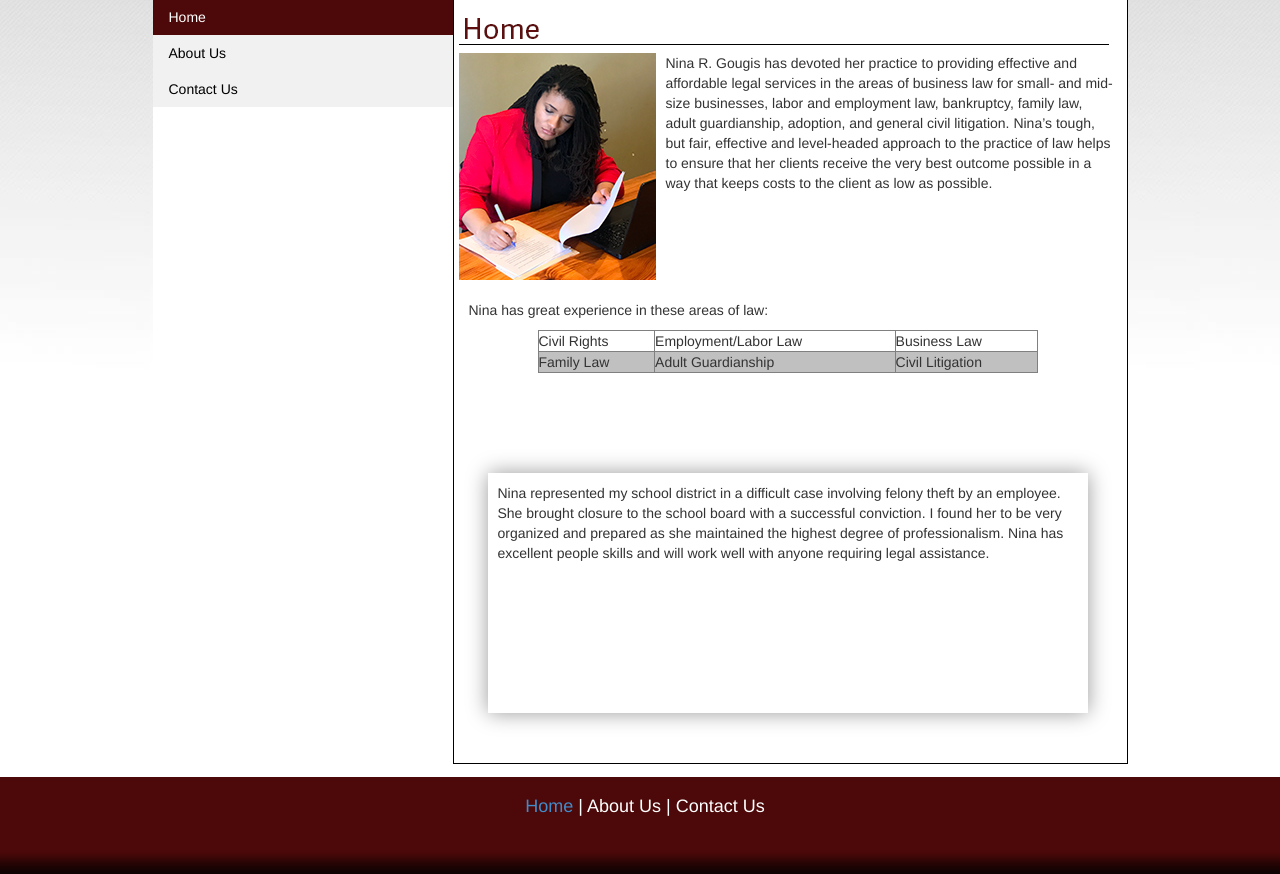
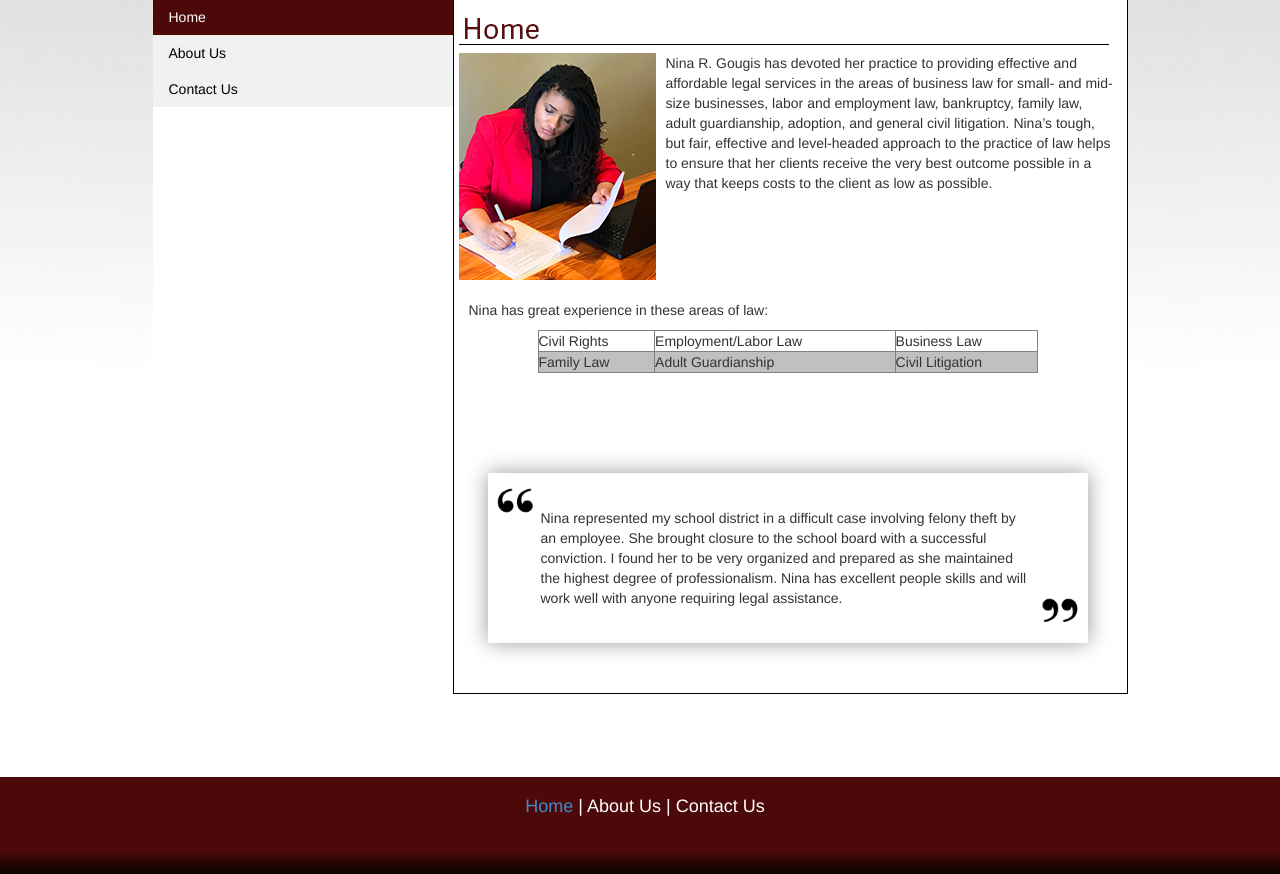
Before and after one commit to mcwashi/NenaLawOffice, a PHP site: page / in a window 1280 px wide. Shown: the part 426-1300 px from the top of the page. Run offline with PHP 8.4, Linux system fonts and the light colour scheme; some libraries are stand-ins or nearby versions.

Commit message:
Changes Nena requested. WIP

```diff
--- a/assets/css/custom.css
+++ b/assets/css/custom.css
@@ -106,14 +106,32 @@ p {
 	margin: 50px auto;
 	position: relative;
 	width: 600px;
-	height: 240px;
+	height: 170px;
 	padding: 10px;
 	box-shadow: 0 0 20px rgba(0, 0, 0, 0.4);
 }
 #slideshow > div {
 	position: absolute;
-	top: 10px;
-	left: 10px;
-	right: 10px;
+	top: 35px;
+	left: 53px;
+	right: 60px;
 	bottom: 10px;
 }
+
+#leftQuote{
+	position: absolute;
+	z-index: 0;
+	top: -10px;
+	left: -10px;
+	height: 75px;
+	width: 75px;
+}
+
+#rightQuote{
+	position: absolute;
+	z-index: 0;
+	top: 100px;
+	right: -10px;
+	height: 75px;
+	width: 75px;
+}
--- /dev/null
+++ b/assets/js/modal.js
@@ -0,0 +1,25 @@
+// Get the modal
+var modal = document.getElementById('myModal');
+
+// Get the button that opens the modal
+var btn = document.getElementById("myBtn");
+
+// Get the <span> element that closes the modal
+var span = document.getElementsByClassName("close")[0];
+
+// When the user clicks the button, open the modal
+btn.onclick = function () {
+    modal.style.display = "block";
+}
+
+// When the user clicks on <span> (x), close the modal
+span.onclick = function () {
+    modal.style.display = "none";
+}
+
+// When the user clicks anywhere outside of the modal, close it
+window.onclick = function (event) {
+    if (event.target == modal) {
+        modal.style.display = "none";
+    }
+}
--- a/index.html
+++ b/index.html
@@ -16,6 +16,10 @@
 
 	<!-- Custom CSS -->
 	<link href="assets/css/custom.css" rel="stylesheet">
+
+	<!-- Modal CSS -->
+	<link href="assets/css/modal.css" rel="stylesheet">
+
 
 	<!-- Google Fonts -->
 	<link href='http://fonts.googleapis.com/css?family=Raleway:400,700' rel='stylesheet' type='text/css'>
@@ -111,6 +115,8 @@
 				<br>
 
 				<div id="slideshow">
+					<img src="./assets/img/LeftQuote.png" id="leftQuote" />
+					<img src="./assets/img/RightQuote.png" id="rightQuote" />
 					<div>Nina represented my school district in a difficult case involving felony theft by an employee. She brought closure to
 						the school board with a successful conviction. I found her to be very organized and prepared as she maintained the
 						highest degree of professionalism. Nina has excellent people skills and will work well with anyone requiring legal
@@ -118,14 +124,32 @@
 					</div>
 					<div>I became acquainted with Nina a year ago, as she was handling the Chapter 13 caseload of one of the larger Chapter 13
 						filers in our region. I found her to be a highly competent attorney in what is certainly a complex field of the law.
-						What impressed me as trustee was that she was equally adept at dealing with her clients, creditors, other counsel,
-						myself and the Court. She was always very professional and respectful to all parties, and successful in resolving the
-						issues that relate to a Chapter 13 filing. It should be noted that not every practitioner is adept at dealing with
-						debtors, who are often in very stressful situations. In my view, this is one of Nina's strongest attributes. I'm excited
-						that Nina is re-entering the bankruptcy realm, and I know she would be most helpful to anyone in need of such legal
-						assistance.
-						<br>
-						<br> Michael D. Clark Chapter 13 Bankruptcy Trustee</div>
+
+						<a href="#" id="myBtn">...Read More</a>
+
+					</div>
+
+
+
+				</div>
+
+				<!-- The Modal -->
+				<div id="myModal" class="modal">
+
+					<!-- Modal content -->
+					<div class="modal-content">
+						<span class="close">&times;</span>
+						<p>I became acquainted with Nina a year ago, as she was handling the Chapter 13 caseload of one of the larger Chapter
+							13 filers in our region. I found her to be a highly competent attorney in what is certainly a complex field of the
+							law. What impressed me as trustee was that she was equally adept at dealing with her clients, creditors, other counsel,
+							myself and the Court. She was always very professional and respectful to all parties, and successful in resolving
+							the issues that relate to a Chapter 13 filing. It should be noted that not every practitioner is adept at dealing
+							with debtors, who are often in very stressful situations. In my view, this is one of Nina's strongest attributes.
+							I'm excited that Nina is re-entering the bankruptcy realm, and I know she would be most helpful to anyone in need
+							of such legal assistance.
+							<br>
+							<br> Michael D. Clark Chapter 13 Bankruptcy Trustee</p>
+					</div>
 
 				</div>
 
@@ -154,6 +178,7 @@
 	<script src="assets/js/jquery-2.1.1.min.js"></script>
 	<script src="assets/js/bootstrap.min.js"></script>
 	<script src="assets/js/slide.js"></script>
+	<script src="assets/js/modal.js"></script>
 	<script type="text/javascript" src="//use.typekit.net/gla7wnd.js"></script>
 	<script type="text/javascript">try { Typekit.load(); } catch (e) { }</script>
 
```
Also changed, not shown: assets/css/modal.css (added, +39 -0 lines), assets/img/LeftQuote.png (added), assets/img/RightQuote.png (added).
